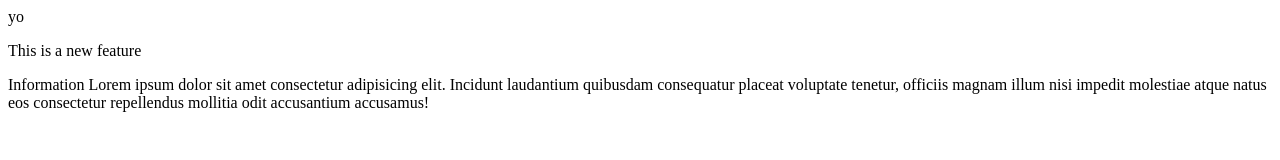
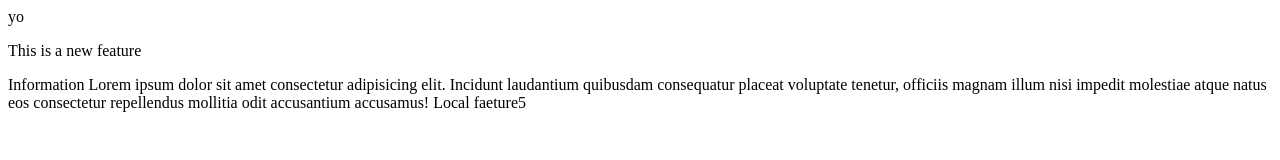
Before and after one commit to sauravrishu9810/Local-Repo9, a plain HTML site: page index.html in a window 1280 px wide. Drawn offline with Linux system fonts and the light colour scheme.

Commit message:
Feature5

```diff
--- a/index.html
+++ b/index.html
@@ -2,3 +2,4 @@ yo
 <p>This is a new feature</p>
 <okay>Information</okay>
 Lorem ipsum dolor sit amet consectetur adipisicing elit. Incidunt laudantium quibusdam consequatur placeat voluptate tenetur, officiis magnam illum nisi impedit molestiae atque natus eos consectetur repellendus mollitia odit accusantium accusamus!
+<info>Local faeture5</info>
```
